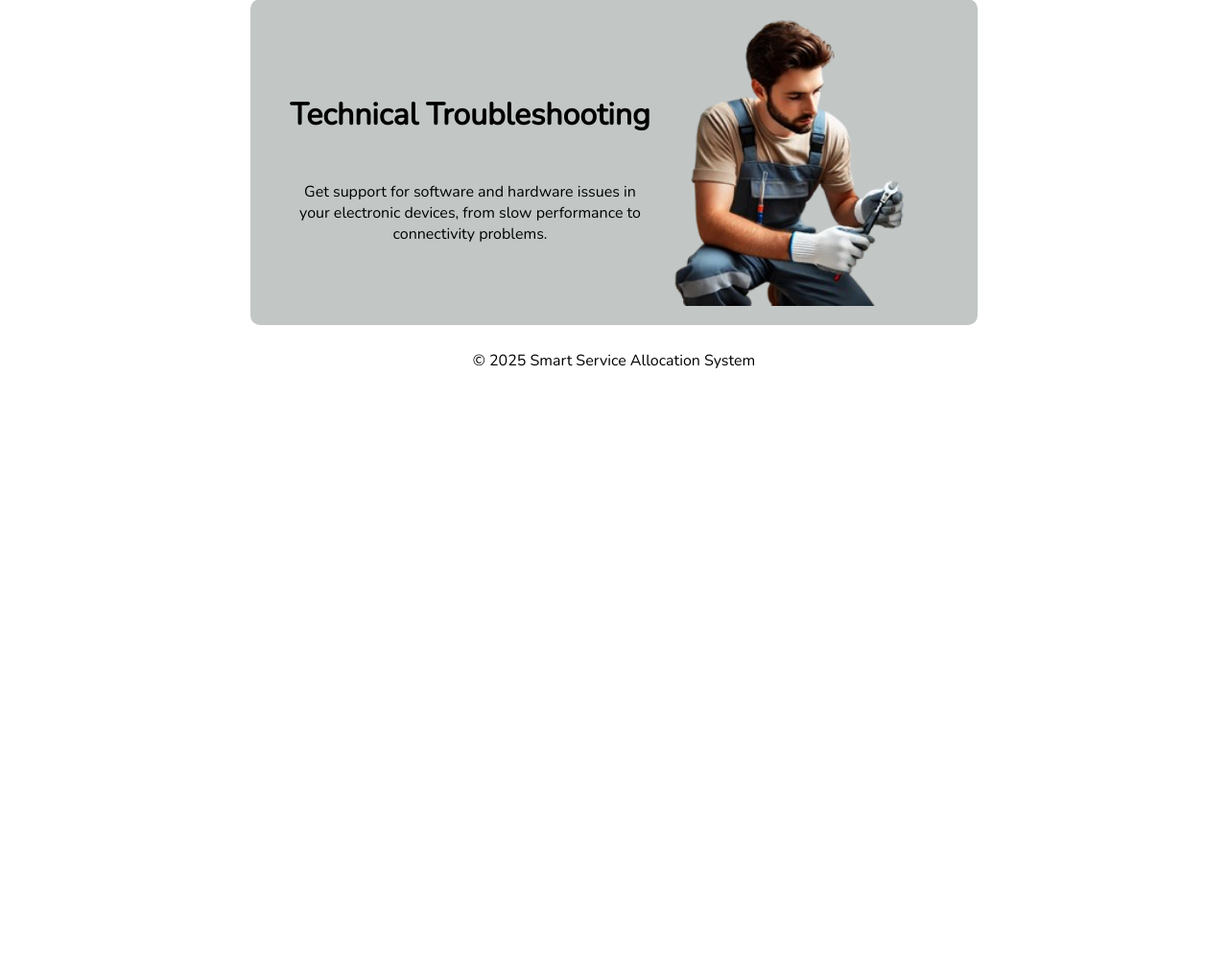
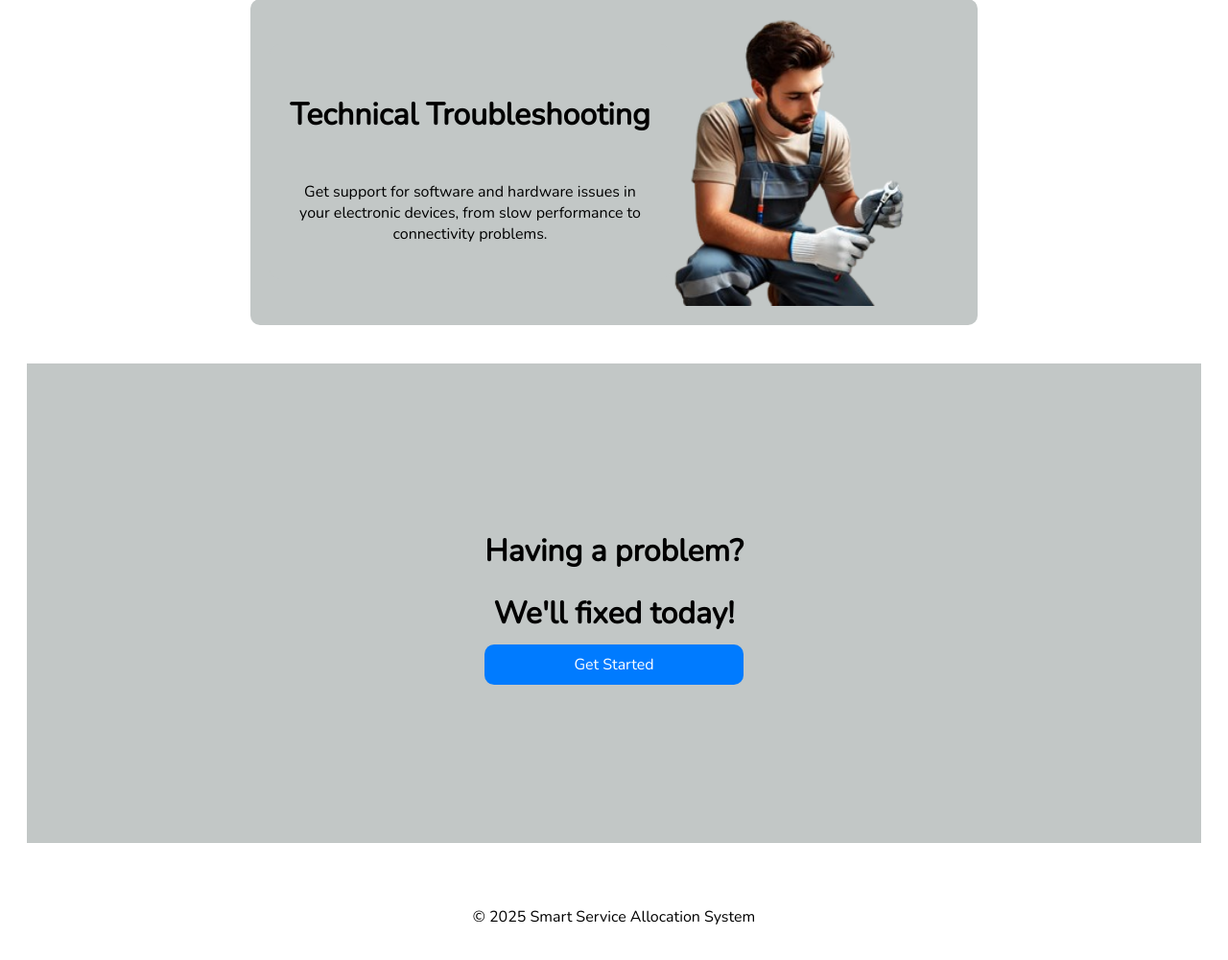
Before and after one commit to eesa-ma/smart-sevice-allocation-system, a PHP site: page / in a window 1280 px wide. Shown: the part 2804-3805 px from the top of the page at 96% size. Before the commit the page ends 3188 px from the top, so only its background shows below. Run offline with PHP 8.4, Linux system fonts and the light colour scheme.

Commit message:
made few changes

```diff
--- a/public/css/index.css
+++ b/public/css/index.css
@@ -159,6 +159,21 @@ nav ul li a:hover {
     }
 }
 
+#direct-user-login {
+    margin: 40px 20px 40px 20px;
+    background-color: #C2C7C6;
+    height: 500px;
+    display: flex;
+    flex-direction: column;
+    align-items: center;
+    justify-content: center;
+    p {
+        font-weight: bold;
+        font-size: 2rem;
+        line-height: .5px;
+    }
+}
+
 footer {
     padding: 10px 20px;
     text-align: center;
--- a/public/index.html
+++ b/public/index.html
@@ -32,7 +32,6 @@
             <h1>Smart Service Solutions at Your Fingertips!</h1>
             <p>Easily request and track services, with skilled technicians assigned at your location.</p>
             <!-- add image of technician assisting customer -->
-            <a href="/user/main.html" id="submit"  >Get Started</a>
         </div>
         <div>
             <img src="/public/images/technician.png" alt="technician">
@@ -102,6 +101,12 @@
         </form>
     </section> -->
 
+    <section id="direct-user-login">
+        <p>Having a problem?</p>
+        <p>We'll fixed today!</p>
+        <a href="/user/main.html" id="submit"  >Get Started</a>
+    </section>
+
      <!-- Footer -->
      <footer>
         <p>&copy; 2025 Smart Service Allocation System</p>
```
Also changed, not shown: public/images/image.png (added).
